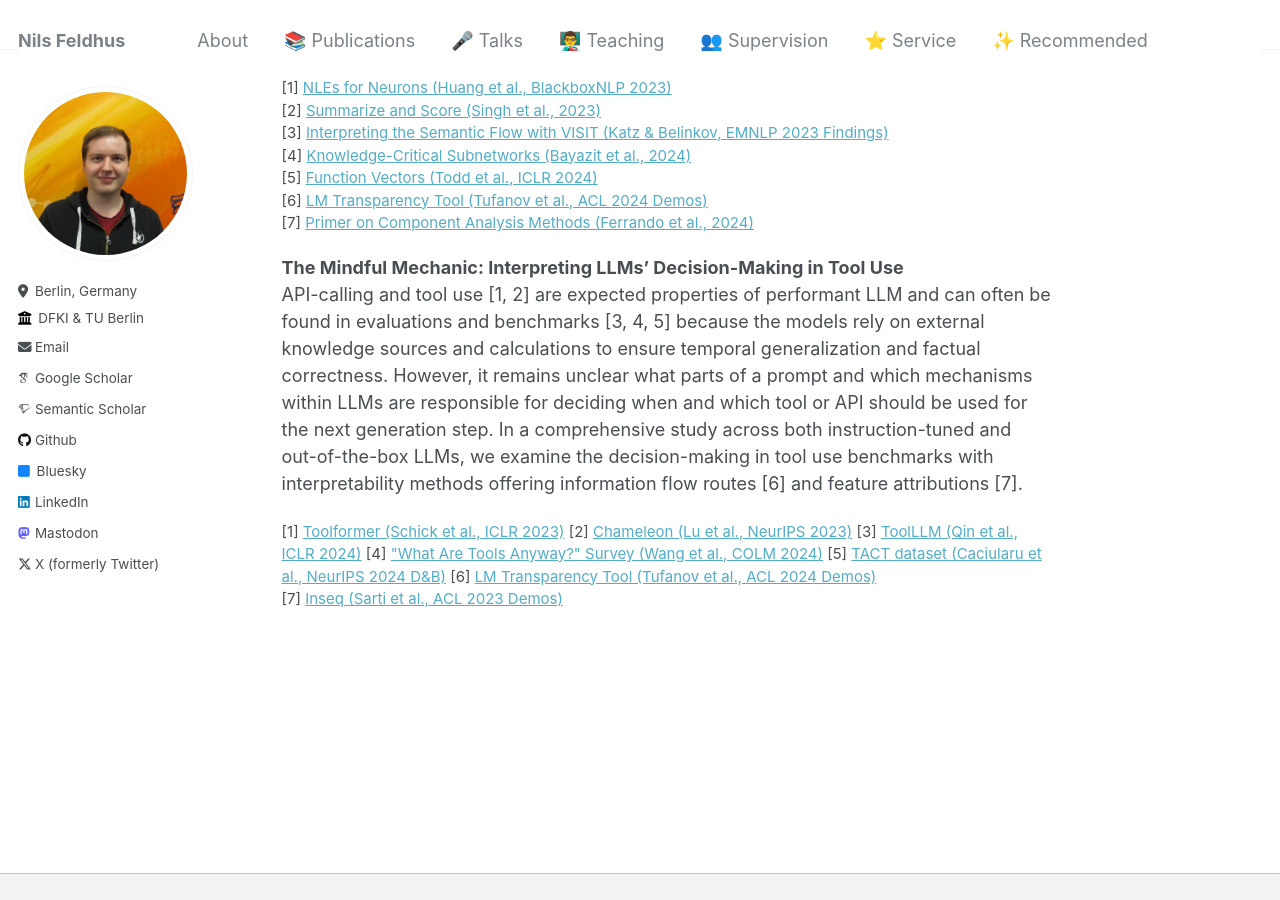
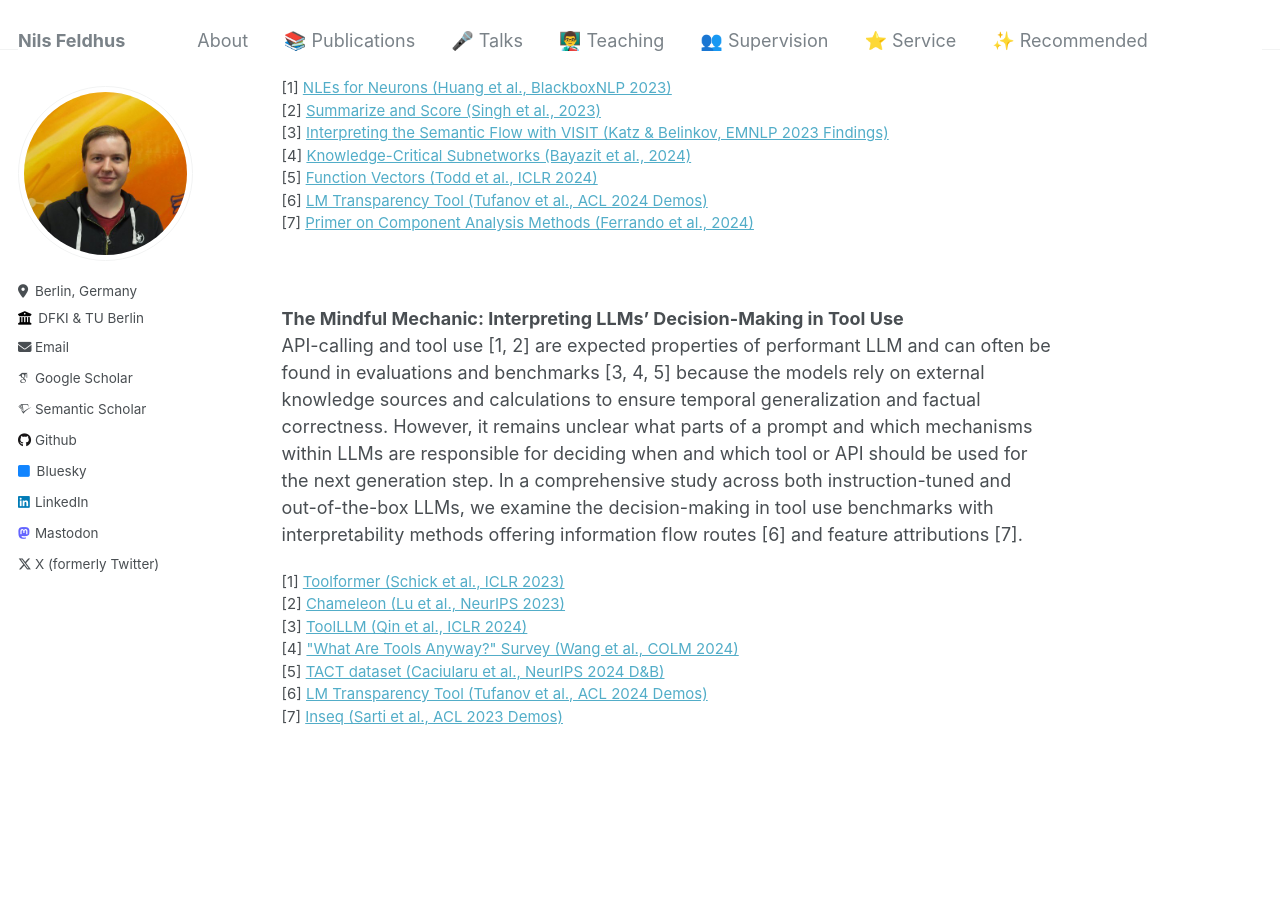
Before and after one commit to nfelnlp/nfelnlp.github.io, a Jekyll site: the page built from supervision/topics.md, in a window 1280 px wide and 900 px high, scrolled down 954 px. Built offline with Jekyll 4.4.1, drawn with Linux system fonts in a browser that asks for light colours; some web fonts are replaced.

Commit message:
Formatting fix for open topics.

```diff
--- a/supervision/topics.md
+++ b/supervision/topics.md
@@ -43,7 +43,7 @@ How can results and findings from LM component analysis and mechanistic interpre
 [5] <a href="https://arxiv.org/abs/2310.15213">Function Vectors (Todd et al., ICLR 2024)</a><br>
 [6] <a href="https://aclanthology.org/2024.acl-demos.6/">LM Transparency Tool (Tufanov et al., ACL 2024 Demos)</a><br>
 [7] <a href="https://arxiv.org/abs/2405.00208">Primer on Component Analysis Methods (Ferrando et al., 2024)</a>
-</p>
+</p><br>
 
 <!-- MindMech -->
 **The Mindful Mechanic: Interpreting LLMs' Decision-Making in Tool Use**
@@ -51,11 +51,11 @@ API-calling and tool use [1, 2] are expected properties of performant LLM and ca
 However, it remains unclear what parts of a prompt and which mechanisms within LLMs are responsible for deciding when and which tool or API should be used for the next generation step.
 In a comprehensive study across both instruction-tuned and out-of-the-box LLMs, we examine the decision-making in tool use benchmarks with interpretability methods offering information flow routes [6] and feature attributions [7].
 <p style="font-size:smaller;">
-[1] <a href="https://openreview.net/forum?id=Yacmpz84TH">Toolformer (Schick et al., ICLR 2023)</a>
-[2] <a href="https://openreview.net/forum?id=HtqnVSCj3q">Chameleon (Lu et al., NeurIPS 2023)</a>
-[3] <a href="https://openreview.net/forum?id=dHng2O0Jjr">ToolLLM (Qin et al., ICLR 2024)</a>
-[4] <a href="https://openreview.net/forum?id=Xh1B90iBSR">"What Are Tools Anyway?" Survey (Wang et al., COLM 2024)</a>
-[5] <a href="https://openreview.net/forum?id=Km2XEjH0I5">TACT dataset (Caciularu et al., NeurIPS 2024 D&B)</a>
+[1] <a href="https://openreview.net/forum?id=Yacmpz84TH">Toolformer (Schick et al., ICLR 2023)</a><br>
+[2] <a href="https://openreview.net/forum?id=HtqnVSCj3q">Chameleon (Lu et al., NeurIPS 2023)</a><br>
+[3] <a href="https://openreview.net/forum?id=dHng2O0Jjr">ToolLLM (Qin et al., ICLR 2024)</a><br>
+[4] <a href="https://openreview.net/forum?id=Xh1B90iBSR">"What Are Tools Anyway?" Survey (Wang et al., COLM 2024)</a><br>
+[5] <a href="https://openreview.net/forum?id=Km2XEjH0I5">TACT dataset (Caciularu et al., NeurIPS 2024 D&B)</a><br>
 [6] <a href="https://aclanthology.org/2024.acl-demos.6/">LM Transparency Tool (Tufanov et al., ACL 2024 Demos)</a><br>
 [7] <a href="https://aclanthology.org/2023.acl-demo.40/">Inseq (Sarti et al., ACL 2023 Demos)</a>
 </p>
```
